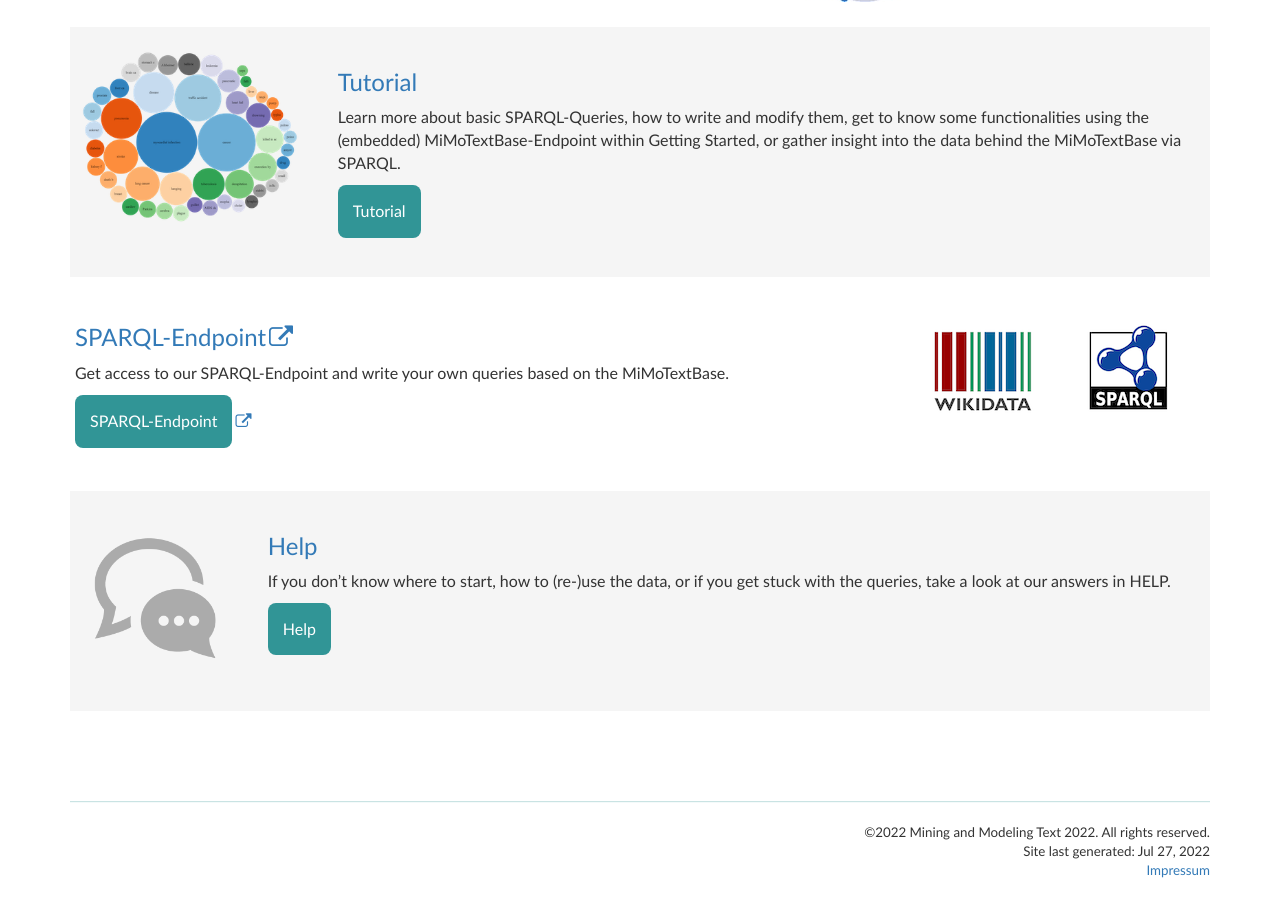
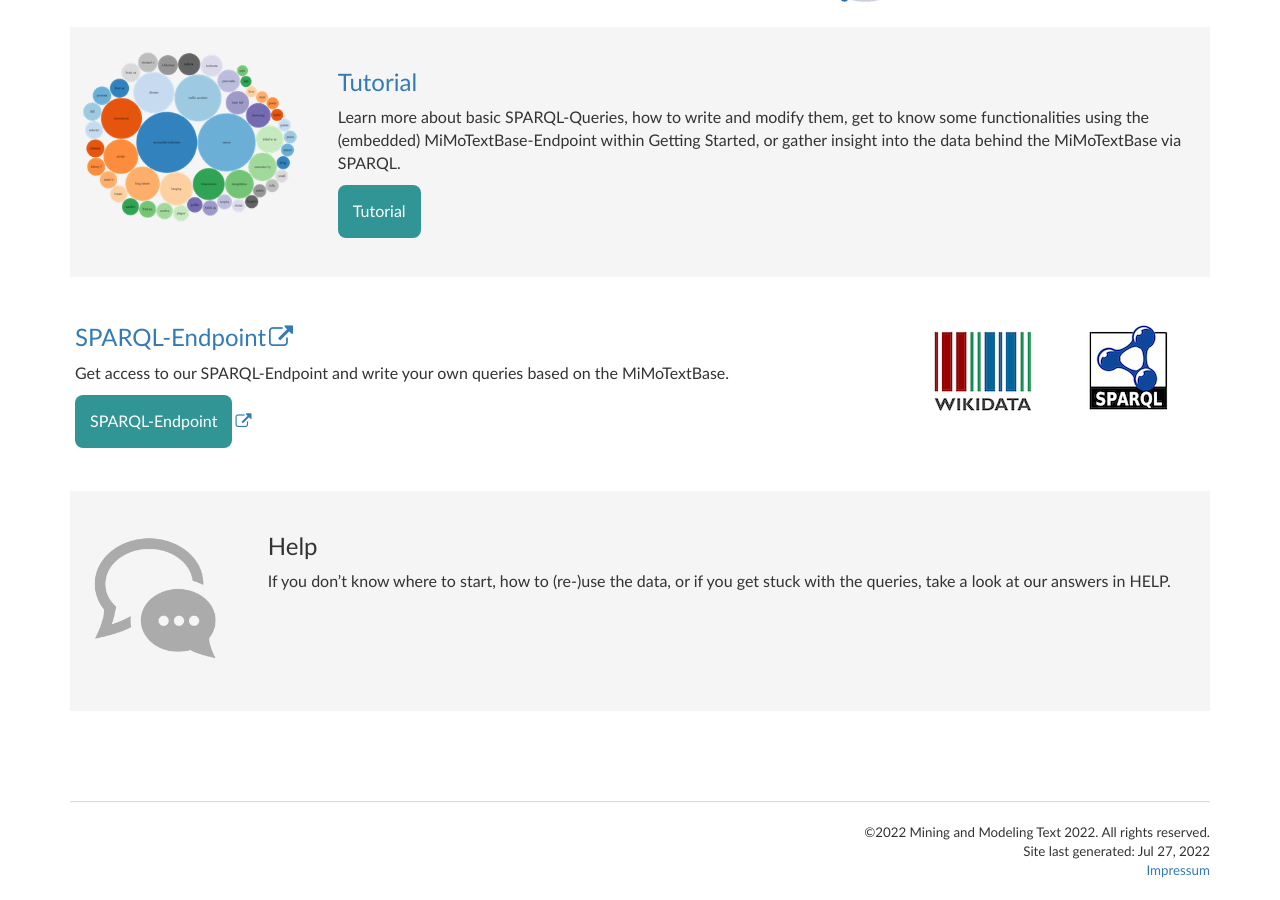
Before and after one commit to MiMoText/MiMoTextBase_Tutorial, a Jekyll site: the page built from index.md, in a window 1280 px wide and 900 px high, scrolled down 737 px. Built offline with Jekyll 4.4.1, drawn with Linux system fonts in a browser that asks for light colours; comment, search, counter and statistics services are not loaded.

Commit message:
changed landing page

```diff
--- a/_includes/landing-page.html
+++ b/_includes/landing-page.html
@@ -104,9 +104,9 @@
       style="height: 150px; opacity: 0.3"
     />
   </div>
-  <h2><a href="./help.html">{{ include.title_5 }}</a></h2>
+  <h2><!--<a href="./help.html">-->{{ include.title_5 }}<!--</a> --></h2>
   {{ include.content_5 | markdownify }}
-  <a href="./help.html"> <button class="btn-primary">Help</button></a>
+  <!-- <a href="./help.html"> <button class="btn-primary">Help</button></a>-->
 </div>
 
 <style>
```
